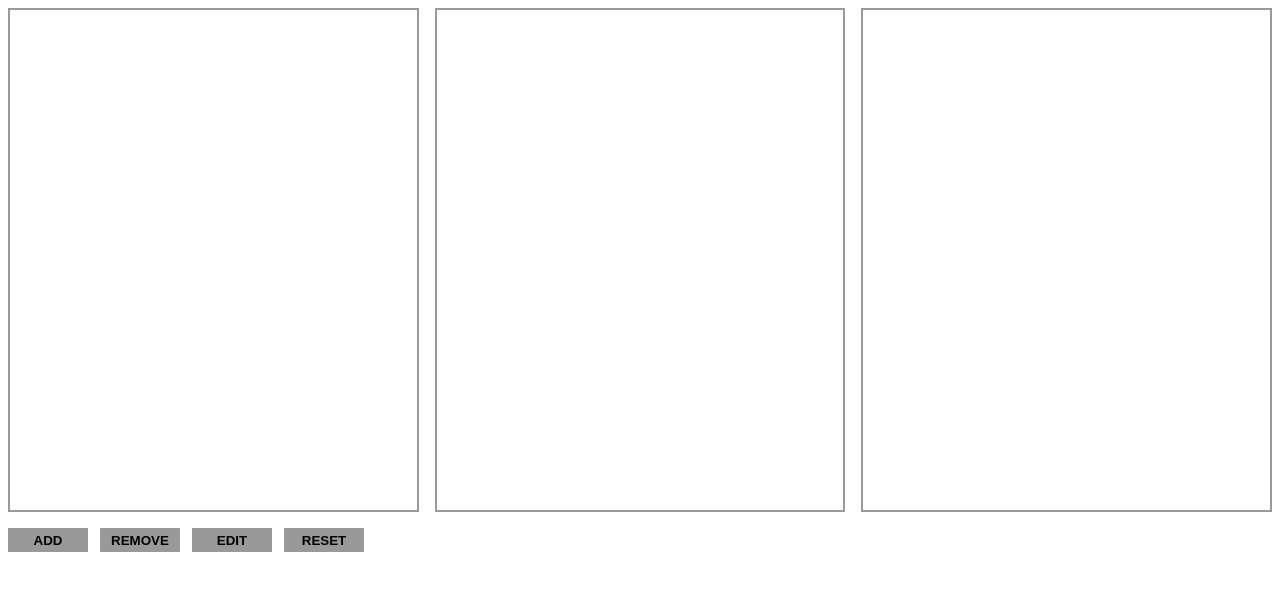
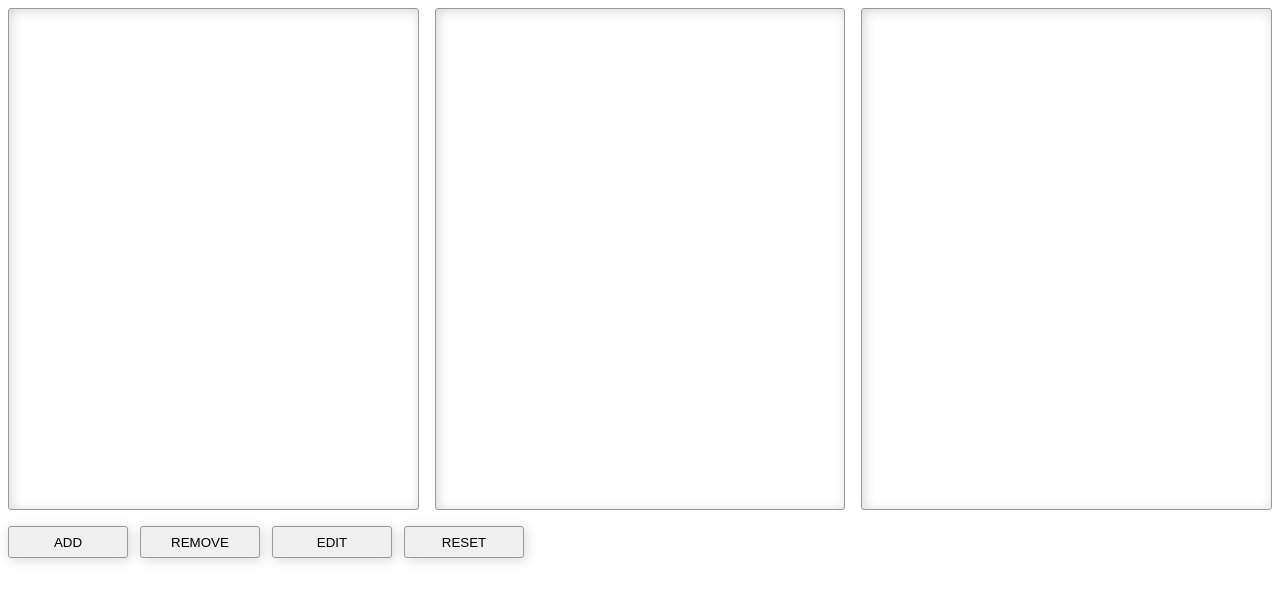
Before and after one commit to PustovoyKE/TreesInteraction, a React (Create React App) app: page / in a window 1280 px wide. Shown: the top 602 px of the page. Built offline with nearby package versions, Linux system fonts and the light colour scheme.

Commit message:
Some CSS

```diff
--- a/src/App.css
+++ b/src/App.css
@@ -3,14 +3,17 @@
 	width: 100%;
 	margin: 0 auto;
 	height: 500px;
-	border: 2px solid #999;
+	border: 1px solid #999;
 	margin: 8px;
 	overflow: auto;
 	cursor: pointer;
+	border-radius: 3px;
+	box-shadow: 2px 2px 12px 0px rgba(34, 60, 80, 0.2) inset;
 }
 
 .itemsTree:focus {
-	border: 2px solid aqua;
+	border: 1px solid rgba(0, 255, 255);
+	box-shadow: 2px 2px 12px 0px rgba(0, 255, 255, 0.2) inset;
 }
 
 .item {
@@ -18,9 +21,9 @@
 	cursor: grab;
 }
 
-.item p {
-	margin: 0;
-	padding: 0;
+input {
+	background: transparent;
+	border: none;
 }
 
 .input {
@@ -30,7 +33,7 @@
 }
 
 .item:focus {
-	background-color : aqua;
+	background-color : rgba(0, 255, 255, 0.4);
 }
 
 .buttons ul {
@@ -49,13 +52,12 @@
 }
 
 button {
+	box-shadow: 2px 2px 12px 0px rgba(34, 60, 80, 0.2);
 	cursor: pointer;
-	display: block;
-	background-color: #999;
-	height: 24px;
-	width: 80px;
-	font-weight: 600;
-	border: none;
+	height: 32px;
+	width: 120px;
+	border-radius: 3px;
+	border: 1px solid #999;
 }
 
 .itemTreesContainer {
```
